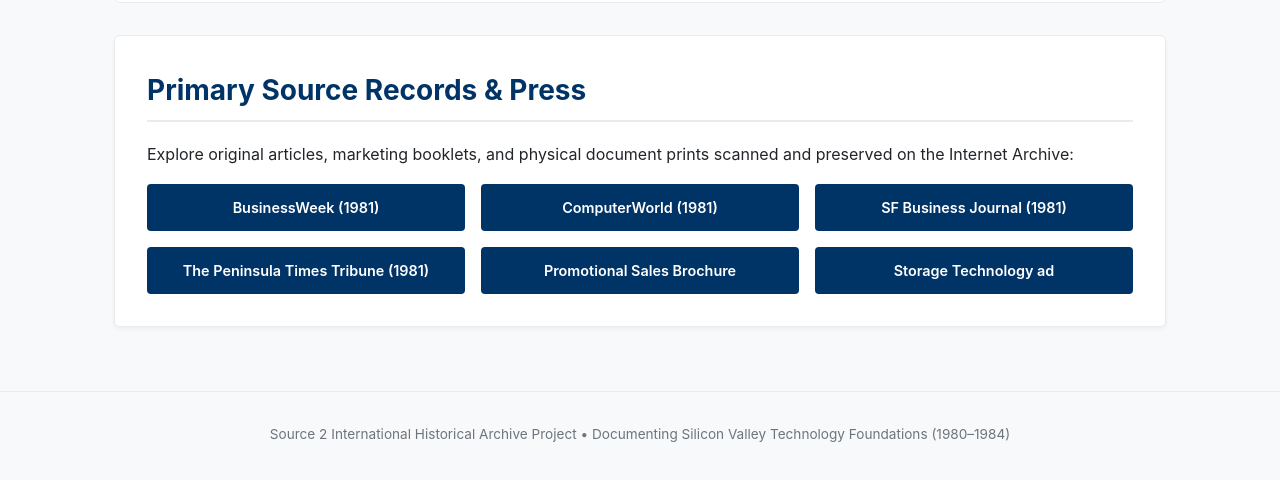
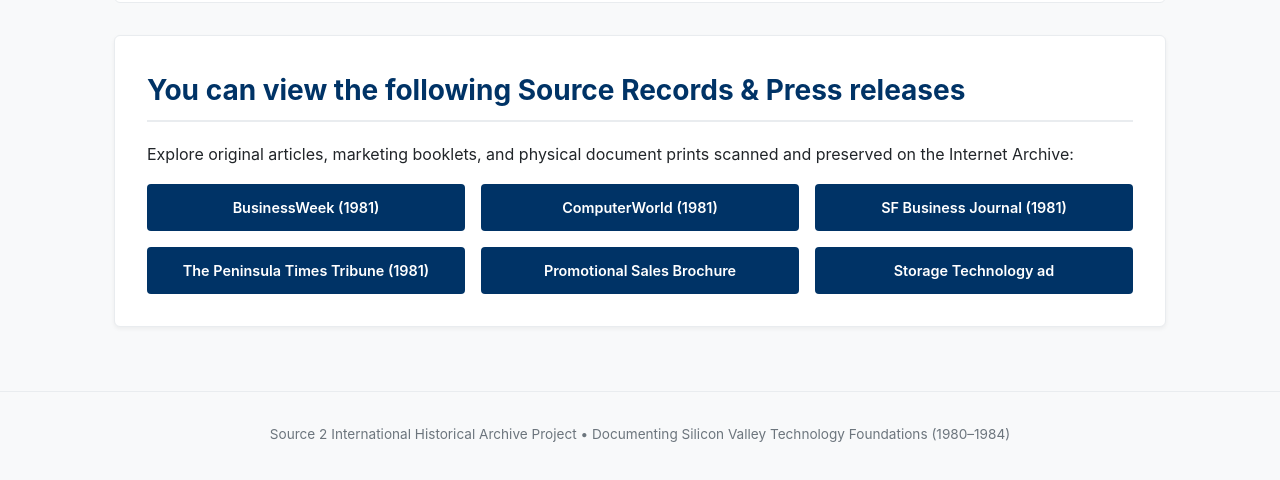
Before and after one commit to EpochOrigins/Source-2-International-Component-Exchange-1980-1984-Historical-Archive, a plain HTML site: page index.html in a window 1280 px wide. Shown: the part 2458-2938 px from the top of the page. Drawn offline with Linux system fonts and the light colour scheme.

Commit message:
Update heading in archives section of index.html

```diff
--- a/index.html
+++ b/index.html
@@ -251,7 +251,7 @@
 
         <!-- Press & Document Archives Section -->
         <section id="archives">
-            <h2>Primary Source Records & Press</h2>
+            <h2>You can view the following Source Records & Press releases</h2>
             <p>Explore original articles, marketing booklets, and physical document prints scanned and preserved on the Internet Archive:</p>
             <div class="archive-links">
                 <a href="https://archive.org/details/source-2-article-from-business-week/mode/2up?ui=embed&wrapper=false" class="btn" target="_blank" rel="noopener">BusinessWeek (1981)</a>
```
